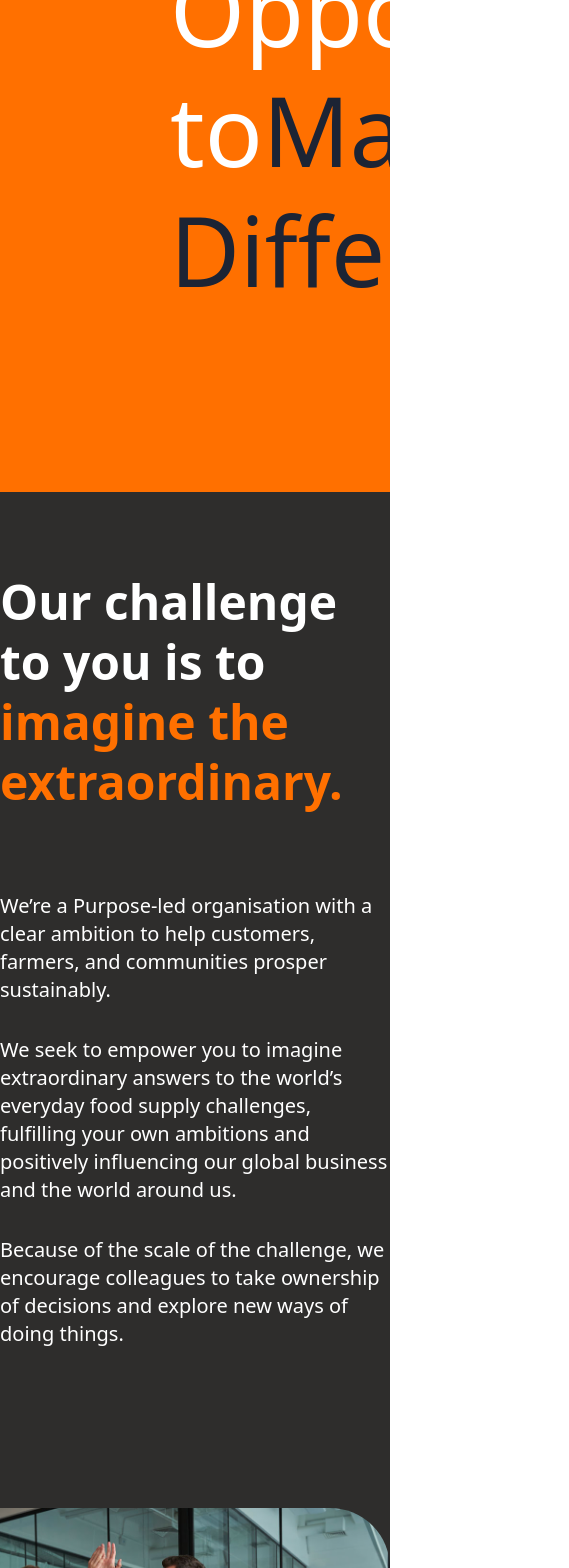
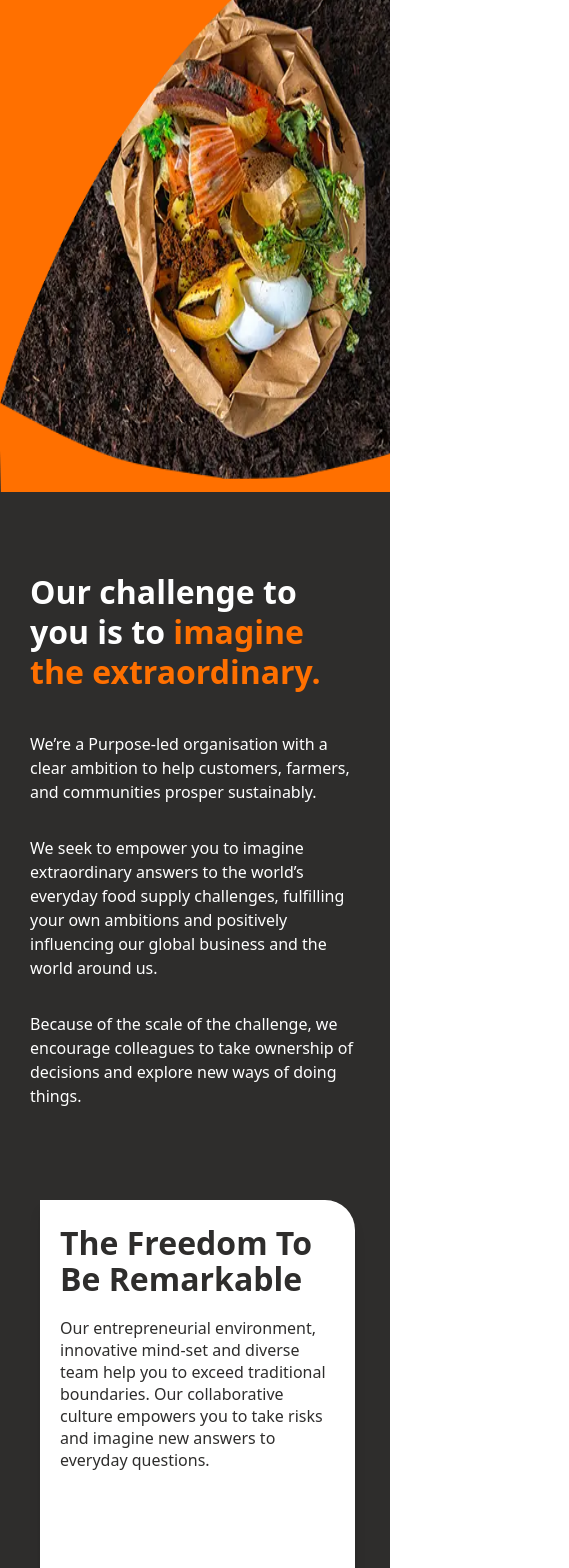
Before and after one commit to Hall-e3/Jorelagri, a React (Create React App) app: page /careers in a window 390 px wide. Shown: the part 432-2000 px from the top of the page, 569 px wide, since content can reach past the window. Built offline with nearby package versions, Linux system fonts and the light colour scheme.

Commit message:
new changes

```diff
--- a/src/components/global/FreedomComponent.jsx
+++ b/src/components/global/FreedomComponent.jsx
@@ -3,7 +3,7 @@ import { work } from "../../constants";
 
 export default function FreedomComponent() {
   return (
-    <div className="py-20 bg-[#2e2d2c]">
+    <div className="pt-115 md:py-20 bg-[#2e2d2c]">
       <div className="max-w-[1580px] mx-auto">
         <div className="grid grid-cols-1 md:grid-cols-2 relative">
           <div className="flex flex-col items-center space-y-5 absolute top-80 left-[-5%]">
@@ -12,22 +12,14 @@ export default function FreedomComponent() {
             <div className="p-1.5 border-2 rounded-full border-white" />
           </div>
           <div>
-            <img
-              src={work}
-              alt="work"
-              className="h-full w-full rounded-bl-[60px] rounded-tr-[60px]"
-            />
+            <img src={work} alt="work" className="h-full w-full md:rounded-bl-[60px] md:rounded-tr-[60px]" />
           </div>
-          <div className="flex flex-col items-center justify-center h-[50vh] w-[55%] bg-white shadow-lg rounded-bl-[60px] rounded-tr-[60px] absolute top-40 right-0">
-            <div className="flex flex-col px-15 space-y-5">
-              <h4 className="text-5xl font-bold text-black">
-                The Freedom To Be Remarkable
-              </h4>
-              <p className="text-xl font-light leading-1 text-black">
-                Our entrepreneurial environment, innovative mind-set and diverse
-                team help you to exceed traditional boundaries. Our
-                collaborative culture empowers you to take risks and imagine new
-                answers to everyday questions.
+          <div className="flex flex-col items-center mb-[-1.875rem]  py-[1.5625rem]  px-[1.25rem] justify-start md:justify-center h-[30.1875rem] max-w-[19.6875rem] bg-white shadow-lg rounded-bl-[1.875rem] rounded-tr-[1.875rem] absolute bottom-100 left-10 md:bottom-0 md:left-0 w-full md:top-40 md:right-0 z-1">
+            <div className="flex flex-col space-y-5">
+              <h4 className="text-[2rem] md:text-5xl font-semibold text-[#2e2d2c] leading-9 md:leading-none">The Freedom To Be Remarkable</h4>
+              <p className="text-[1rem] leading-snug md:text-xl font-light leading-1 text-[#2e2d2c]">
+                Our entrepreneurial environment, innovative mind-set and diverse team help you to exceed traditional boundaries. Our collaborative culture
+                empowers you to take risks and imagine new answers to everyday questions.
               </p>
             </div>
           </div>
--- a/src/pages/Careers.jsx
+++ b/src/pages/Careers.jsx
@@ -1,21 +1,15 @@
 import React from "react";
-import {
-  Button,
-  Footer,
-  FreedomComponent,
-  Navbar,
-  SecondaryFooter,
-} from "../components";
-import { cotton_american, image2, laboratory, work } from "../constants";
+import { Button, Footer, FreedomComponent, Navbar, SecondaryFooter } from "../components";
+import { cotton_american, image2, laboratory } from "../constants";
 
 export default function Careers() {
   return (
     <div className="h-screen w-full">
       <Navbar />
-      <div className="h-[100vh] bg-[#ff7000] flex flex-wrap overflow-hidden relative w-full ">
-        <div className="h-full flex-1 flex items-center pl-42.5">
+      <div className="h-[100vh] bg-[#ff7000] flex flex-col md:flex-row overflow-hidden relative w-full">
+        <div className="px-10 py-8 md:py-0 md:px-0 md:flex-1 flex items-center md:pl-42.5">
           <div className="flex flex-col space-y-6">
-            <h4 className="text-white text-8xl font-medium leading-tight">
+            <h4 className="text-white text-[2.25rem] md:text-8xl font-medium leading-10 md:leading-tight">
               Creating Opportunities to
               <span className="text-black">Make a Difference</span>
             </h4>
@@ -23,52 +17,40 @@ export default function Careers() {
         </div>
         <div className="flex-1">
           <picture>
-            <img
-              src={image2}
-              alt="image2"
-              className="w-full h-full bg-contain"
-            />
+            <img src={image2} alt="image2" className="w-full h-full bg-contain" />
           </picture>
         </div>
       </div>
-      <div className="py-20 bg-[#2e2d2c]">
+      <div className="py-20 bg-[#2e2d2c] px-[30px] md:px-0">
         <div className="max-w-[1580px] mx-auto">
-          <div className="grid grid-cols-1 md:grid-cols-2 gap-20">
+          <div className="grid grid-cols-1 md:grid-cols-2 space-y-10 md:gap-20">
             <div>
-              <h3 className="text-5xl font-semibold text-white leading-tight">
+              <h3 className="text-[2rem] md:text-5xl font-semibold text-white leading-tight">
                 Our challenge to you is to
-                <span className="text-[#ff7000]">
-                  {" "}
-                  imagine the extraordinary.
-                </span>
+                <span className="text-[#ff7000]"> imagine the extraordinary.</span>
               </h3>
             </div>
             <div className="flex flex-col space-y-8">
-              <p className="text-xl font-light leading-1 text-white">
-                We’re a Purpose-led organisation with a clear ambition to help
-                customers, farmers, and communities prosper sustainably.
+              <p className="text-[1rem] font-normal md:text-xl md:font-light leading-1 text-white">
+                We’re a Purpose-led organisation with a clear ambition to help customers, farmers, and communities prosper sustainably.
               </p>
-              <p className="text-xl font-light leading-1 text-white">
-                We seek to empower you to imagine extraordinary answers to the
-                world’s everyday food supply challenges, fulfilling your own
-                ambitions and positively influencing our global business and the
-                world around us.
+              <p className="text-[1rem] font-normal md:text-xl md:font-light leading-1 text-white">
+                We seek to empower you to imagine extraordinary answers to the world’s everyday food supply challenges, fulfilling your own ambitions and
+                positively influencing our global business and the world around us.
               </p>
-              <p className="text-xl font-light leading-1 text-white">
-                Because of the scale of the challenge, we encourage colleagues
-                to take ownership of decisions and explore new ways of doing
-                things.
+              <p className="text-[1rem] font-normal md:text-xl md:font-light leading-1 text-white">
+                Because of the scale of the challenge, we encourage colleagues to take ownership of decisions and explore new ways of doing things.
               </p>
             </div>
           </div>
         </div>
       </div>
       <FreedomComponent />
-      <div className="py-30">
+      <div className="pt-15 md:pt-0 md:py-30 px-10 md:px-0">
         <div className="max-w-[1580px] mx-auto">
-          <div className="grid grid-cols-1 md:grid-cols-2 ">
+          <div className="grid grid-cols-1 md:grid-cols-2 gap-6 md:gap-0">
             <div className="pr-20">
-              <h3 className="text-7xl flex flex-col font-semibold text-[#00b2e7] leading-tight pr-30">
+              <h3 className="text-[2rem] md:text-7xl flex flex-col font-semibold text-[#00b2e7] leading-tight pr-30">
                 Entrepreneurial
                 <span className="text-[#ff5baf]">Agile</span>
                 <span className="text-[#8e75f8]">Resourceful</span>
@@ -77,129 +59,88 @@ export default function Careers() {
               </h3>
             </div>
             <div className="flex flex-col space-y-3">
-              <p className="text-xl font-light leading-1 text-black">
-                Our distinctive culture is underpinned by our five core values
-                and finessed with influences from our 9,500+ strong
-                multicultural team. We celebrate our differences and value
-                inclusivity and equality.
+              <p className="text-[1rem] font-normal md:text-xl md:font-light leading-snug md:leading-1 text-black">
+                Our distinctive culture is underpinned by our five core values and finessed with influences from our 9,500+ strong multicultural team. We
+                celebrate our differences and value inclusivity and equality.
               </p>
-              <p className="text-xl font-light leading-1 text-black">
-                We offer you the chance to learn from skilled colleagues, and
-                through formal programmes – providing the opportunities to
-                develop your own skills and knowledge, and to explore personal
-                and professional passions through your role and a variety of
-                projects.
+              <p className="text-[1rem] font-normal md:text-xl md:font-light leading-snug md:leading-1 text-black">
+                We offer you the chance to learn from skilled colleagues, and through formal programmes – providing the opportunities to develop your own skills
+                and knowledge, and to explore personal and professional passions through your role and a variety of projects.
               </p>
-              <p className="text-xl font-light leading-1 text-black">
-                We value collaboration, not just internally but through the
-                relationships we build with partners and customers. It’s not
-                about individual glory, it’s about achieving shared goals –
-                although we are quick to recognise a job well done!
+              <p className="text-[1rem] font-normal md:text-xl md:font-light leading-snug md:leading-1 text-black">
+                We value collaboration, not just internally but through the relationships we build with partners and customers. It’s not about individual glory,
+                it’s about achieving shared goals – although we are quick to recognise a job well done!
               </p>
-              <p className="text-xl font-light leading-1 text-black">
-                All our colleagues positively contribute to the company, our
-                farming communities, and fulfilling our customers’ expectations,
-                as well as aim to fulfil a personal sense of purpose.
+              <p className="text-[1rem] font-normal md:text-xl md:font-light leading-snug md:leading-1 text-black">
+                All our colleagues positively contribute to the company, our farming communities, and fulfilling our customers’ expectations, as well as aim to
+                fulfil a personal sense of purpose.
               </p>
             </div>
           </div>
         </div>
       </div>
-      <div className="py-20">
+      <div className="py-20 px-10 md:px-0">
         <div className="max-w-[1580px] mx-auto">
           <div className="flex flex-col space-y-5">
             <div className="flex flex-col space-y-14">
               <div>
-                <h4 className="text-5xl font-semibold text-black">
-                  Work Streams
-                </h4>
+                <h4 className="text-[2rem] leading-9 md:text-5xl font-semibold text-black">Work Streams</h4>
               </div>
               <div>
-                <p className="text-xl font-light leading-1 text-black">
-                  We are involved in many different types of activities,
-                  locations, and products, which gives you a breadth of choice
-                  and variety of challenge. Below are just some of the work
-                  streams in Olam Agri.
+                <p className="text-[16px] font-normal md:text-xl md:font-light leading-1 text-black">
+                  We are involved in many different types of activities, locations, and products, which gives you a breadth of choice and variety of challenge.
+                  Below are just some of the work streams in Olam Agri.
                 </p>
               </div>
             </div>
 
-            <div>
+            <div className="hidden">
               <div className="flex items-center space-x-2">
-                <p className="px-4 py-4.5 rounded-tr-[25px] bg-[#000000] text-white font-medium text-base">
-                  Supply Chain Management
-                </p>
-                <p className="px-6 py-4.5 rounded-tr-[25px] bg-[#ff7000] text-[#2e2d2c] font-medium text-base">
-                  Trading
-                </p>
-                <p className="px-4 py-4.5 rounded-tr-[25px] bg-[#ff7000] text-[#2e2d2c] font-medium text-base">
-                  Plantations & Farming
-                </p>
-                <p className="px-4 py-4.5 rounded-tr-[25px] bg-[#ff7000] text-[#2e2d2c] font-medium text-base">
-                  Manufacturing, Innovation & Procurement
-                </p>
+                <p className="px-4 py-4.5 rounded-tr-[25px] bg-[#000000] text-white font-medium text-base">Supply Chain Management</p>
+                <p className="px-6 py-4.5 rounded-tr-[25px] bg-[#ff7000] text-[#2e2d2c] font-medium text-base">Trading</p>
+                <p className="px-4 py-4.5 rounded-tr-[25px] bg-[#ff7000] text-[#2e2d2c] font-medium text-base">Plantations & Farming</p>
+                <p className="px-4 py-4.5 rounded-tr-[25px] bg-[#ff7000] text-[#2e2d2c] font-medium text-base">Manufacturing, Innovation & Procurement</p>
               </div>
               <div className="py-30 bg-[#2e2d2c] px-20 rounded-tr-[60px] rounded-bl-[60px]">
                 <div className="grid grid-cols-1 md:grid-cols-2   ">
                   <div className="flex flex-col space-y-10 px-20 justify-center">
                     <p className="leading-snug font-normal text-xl text-white">
-                      Our well-established network of farmers and cooperatives,
-                      and our skills in logistics and risk management enable us
-                      to secure supplies and deliver them to our customers
-                      consistently. Our technologies enhance product
-                      traceability, adding value for our customers.
+                      Our well-established network of farmers and cooperatives, and our skills in logistics and risk management enable us to secure supplies and
+                      deliver them to our customers consistently. Our technologies enhance product traceability, adding value for our customers.
                     </p>
                     <div>
-                      <Button
-                        text="Explore Opportunities"
-                        buttonStyle=" py-3 px-8 bg-white text-black text-md font-semibold rounded-sm"
-                      />
+                      <Button text="Explore Opportunities" buttonStyle=" py-3 px-8 bg-white text-black text-md font-semibold rounded-sm" />
                     </div>
                   </div>
                   <div>
-                    <img
-                      src={cotton_american}
-                      alt="cotton"
-                      className="h-full w-full bg-cover rounded-tr-[60px] rounded-bl-[60px]"
-                    />
+                    <img src={cotton_american} alt="cotton" className="h-full w-full bg-cover rounded-tr-[60px] rounded-bl-[60px]" />
                   </div>
                 </div>
               </div>
             </div>
-            <div className="py-20">
+          </div>
+        </div>
+      </div>
+      <div className="py-20 px-10 md:px-0">
         <div className="max-w-[1580px] mx-auto">
-                <div className="grid grid-cols-2">
+          <div className="grid grid-cols-1 md:grid-cols-2 gap-9 md:gap-0">
             <div className="flex flex-col justify-center">
               <div className="flex items-center ">
-                      <img
-                        src={laboratory}
-                        alt="card overlay"
-                        className="w-full h-full object-cover rounded-tr-[60px] rounded-bl-[60px]"
-                      />
+                <img src={laboratory} alt="card overlay" className="w-full h-full object-cover rounded-tr-[60px] rounded-bl-[60px]" />
               </div>
             </div>
 
-                  <div className="flex flex-col space-y-6 justify-center pl-30">
-                    <h4 className="text-black text-5xl font-medium leading-tight">
-                      What's your next step?
-                    </h4>
-                    <p className="text-xl font-light leading-1 text-black">
-                      Whether you’re an entrepreneur, agricultural expert,
-                      trader, accountant, food scientist, or sales and marketing
-                      professional, a world of opportunity awaits.
+            <div className="flex flex-col space-y-6 justify-center md:pl-30">
+              <h4 className="text-[#2e2d2c] text-[2rem] leading-9 md:text-5xl font-medium md:leading-tight">What's your next step?</h4>
+              <p className="text-[1rem] md:text-xl font-light leading-snug md:leading-1 text-[#2e2d2c]">
+                Whether you’re an entrepreneur, agricultural expert, trader, accountant, food scientist, or sales and marketing professional, a world of
+                opportunity awaits.
               </p>
-                    <p className="text-xl font-light leading-1 text-black">
-                      Click below to see all opportunities within the Olam
-                      Group.
+              <p className="text-[1rem] md:text-xl font-light leading-snug md:leading-1  text-[#2e2d2c]">
+                Click below to see all opportunities within the Olam Group.
               </p>
               <div>
-                      <Button
-                        text="Discover opportunities"
-                        buttonStyle=" py-3.5 px-10 bg-[#000000] text-white text-md font-semibold rounded-sm"
-                      />
-                    </div>
-                  </div>
-                </div>
+                <Button text="Discover opportunities" buttonStyle="py-3 px-6 md:py-3.5 md:px-10 bg-[#000000] text-white text-md font-semibold rounded-sm" />
               </div>
             </div>
           </div>
```
Also changed, not shown: src/pages/News.jsx (+58 -98 lines). Lines whose indentation alone changed are shown as unchanged.
